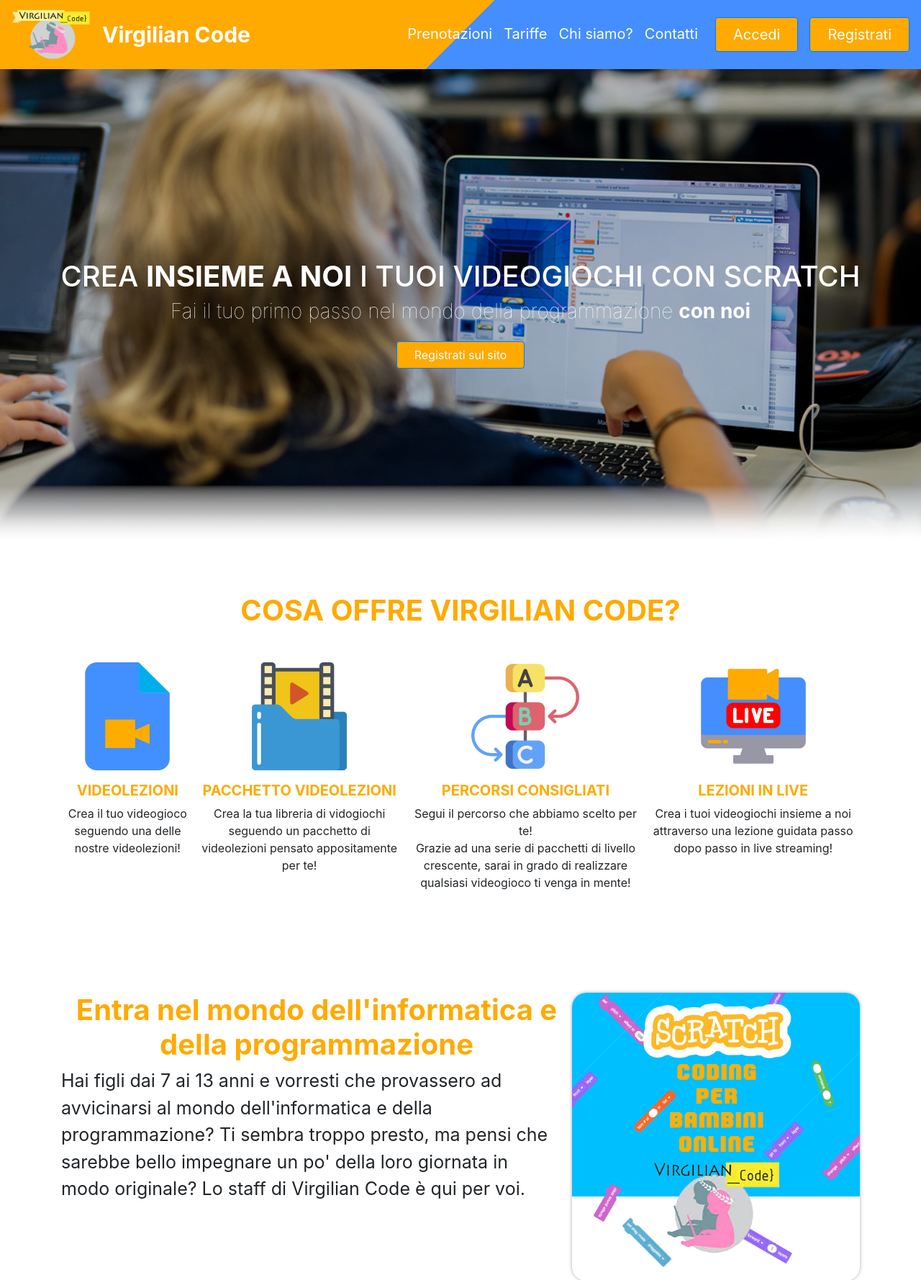
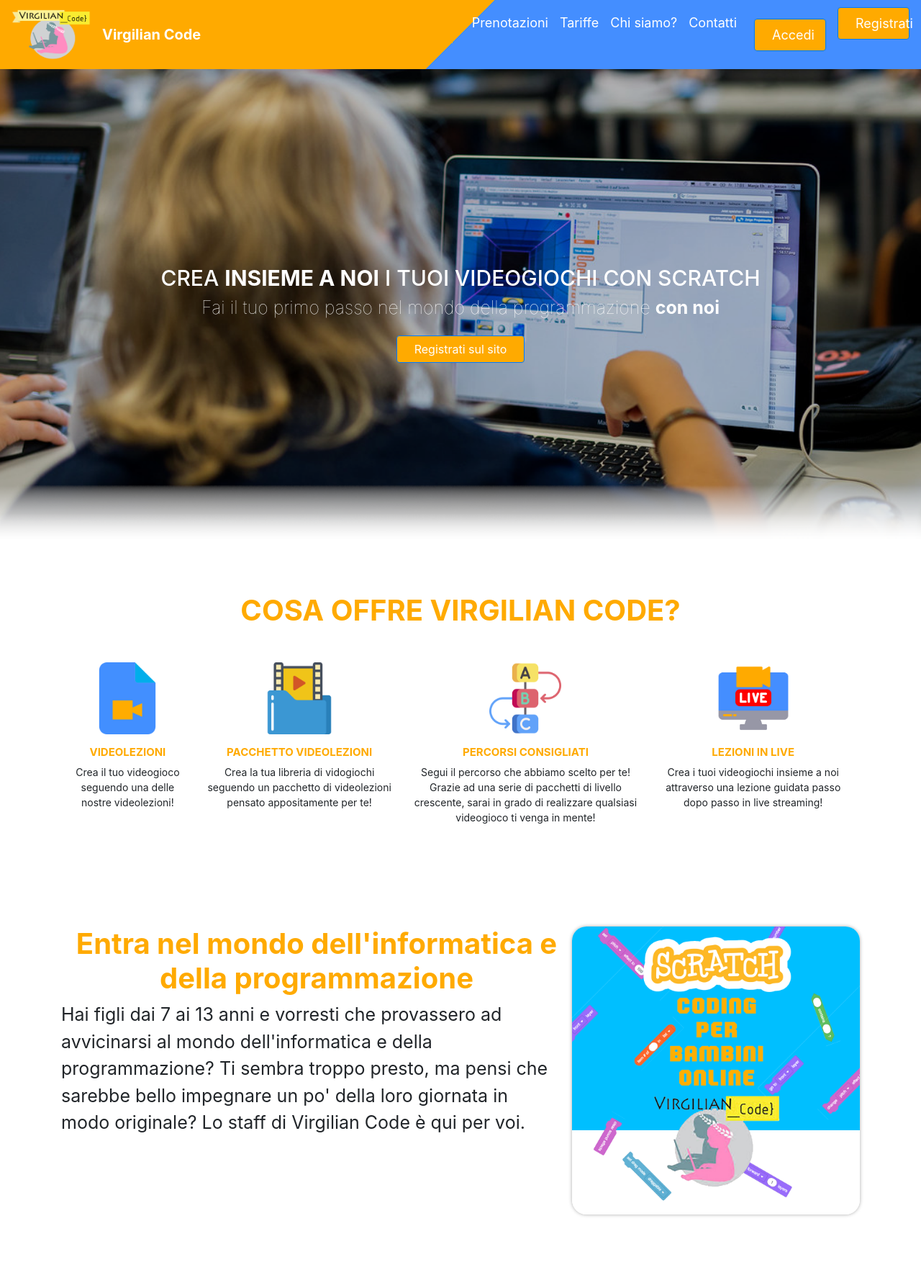
Before and after one commit to 241253/progetto_tecnologie_web, a Django app: page / in a window 1280 px wide. Shown: the top 1778 px of the page at 72% size. Run offline with Django 3.2, Linux system fonts and the light colour scheme; some libraries are stand-ins or nearby versions.

Commit message:
J: home mobile adjustment v1

```diff
--- a/static/css/home.css
+++ b/static/css/home.css
@@ -49,13 +49,7 @@ html, body
 
 .image-item img
 {
-	width: 250px;
-}
-
-.image-item h4
-{
-	font-weight: bold;
-	color: rgb(255,170,0);
+	width: 150px;
 }
 
 .image-item h5
@@ -89,3 +83,45 @@ html, body
 	box-shadow: 0 0 5px #aaaaaa;
 	border-radius: 20px;
 }
+
+/** BREAKPOINT **/
+/* Small devices (landscape phones, 576px and up)*/
+@media (min-width: 576px)
+{
+
+}
+
+/* Medium devices (tablets, 768px and up)*/
+@media (min-width: 768px)
+{
+
+}
+
+/* Large devices (desktops, 992px and up)*/
+@media (min-width: 992px)
+{
+	.cover-image h1
+	{
+		font-size: 30px
+	}
+
+	.cover-image h3
+	{
+		font-size: 25px;
+	}
+
+	.image-item h5 /*cosa offre*/
+	{
+		font-size: 15px;
+	}
+
+	.image-item p /*cosa offre*/
+	{
+		font-size: 14px;
+	}
+
+	.image-item img
+	{
+		width: 100px;
+	}
+}
--- a/static/css/style.css
+++ b/static/css/style.css
@@ -44,13 +44,18 @@
     background-color: rgb(255,170,0);
 }
 
-/* Footer */
-
+/* FOOTER */
 .footer {
     display: inline-block;
   width: 100%;
   color: white;
   text-align: center;
+}
+
+.footer img
+{
+    width: 275px;
+    height: 200px;
 }
 
 .footer-flex {
@@ -88,3 +93,63 @@
     float: right;
     margin-right: 2.5%;
 }
+
+/** BREAKPOINT **/
+/* Small devices (landscape phones, 576px and up)*/
+@media (min-width: 576px)
+{
+
+}
+
+/* Medium devices (tablets, 768px and up)*/
+@media (min-width: 768px)
+{
+    /* HEADER */
+    .nav-link.btn
+    {
+        width: 100px;
+        margin-right: auto;
+        margin-left: auto;
+    }
+
+    .nav-link
+    {
+        text-align: center;
+        font-size: 20px;
+    }
+
+    /* FOOTER */
+    .footer img
+    {
+        width: 200px;
+        height: 125px;
+    }
+
+    .footer-titles
+    {
+        font-size: 20px;
+    }
+
+    .footer-texts {
+        font-size: 15px;
+    }
+
+    .footer-icons-style
+    {
+        font-size: 45px;
+    }
+}
+
+/* Large devices (desktops, 992px and up)*/
+@media (min-width: 992px)
+{
+    .navbar_title
+    {
+        font-size: 20px;
+    }
+
+    .nav-link
+    {
+        font-size: 18px;
+    }
+}
--- a/templates/base.html
+++ b/templates/base.html
@@ -42,11 +42,11 @@
                     <li class="nav-item">
                         <a class="nav-link mr-3" style="color: white" href="#">Contatti</a>
                     </li>
-                    <li class="nav-item">
-                        <a class="nav-link btn btn-primary mr-3 px-4" style="color: white" href="#">Accedi</a>
+                    <li class="nav-item my-md-3">
+                        <a class="nav-link btn btn-primary mr-lg-3 px-xl-4 px-lg-3" style="color: white" href="#">Accedi</a>
                     </li>
                     <li class="nav-item">
-                        <a class="nav-link btn btn-primary px-4" style="color: white" href="#">Registrati</a>
+                        <a class="nav-link btn btn-primary px-xl-4 px-lg-3" style="color: white" href="#">Registrati</a>
                     </li>
                 </ul>
             </div>
@@ -68,7 +68,7 @@
                         </a>
                     </span>
                 </div>
-                <img src="{% static 'img/logo.png' %}" width="275px" height="200px" alt="virgilian_code_logo" loading="lazy" class="ml-5"/>
+                <img src="{% static 'img/logo.png' %}"  alt="virgilian_code_logo" loading="lazy" class="ml-lg-5 my-md-auto"/>
                 <div>
                     <h1 class="footer-titles"> Contatti </h1>
                     <p class="footer-texts"> telefono: 0376-1212122 </p>
--- a/templates/home.html
+++ b/templates/home.html
@@ -19,23 +19,23 @@
         <h1 class="mt-3 mb-5">COSA OFFRE VIRGILIAN CODE?</h1>
         <div class="image-container">
             <div class="image-item px-2">
-                <img src="{% static 'img/home/video.png' %}" style="width: 150px;"/>
+                <img src="{% static 'img/home/video.png' %}"/>
                 <h5 class="mt-3">VIDEOLEZIONI</h5>
                 <p>Crea il tuo videogioco seguendo una delle nostre videolezioni!</p>
             </div>
             <div class="image-item px-2">
-                <img src="{% static 'img/home/video-file.png' %}" style="width: 150px;"/>
+                <img src="{% static 'img/home/video-file.png' %}"/>
                 <h5 class="mt-3">PACCHETTO VIDEOLEZIONI</h5>
                 <p>Crea la tua libreria di vidogiochi seguendo un pacchetto di videolezioni pensato appositamente per te!</p>
             </div>
             <div class="image-item px-2">
-                <img src="{% static 'img/home/percorso_icon.png' %}" style="width: 150px;"/>
+                <img src="{% static 'img/home/percorso_icon.png' %}"/>
                 <h5 class="mt-3">PERCORSI CONSIGLIATI</h5>
                 <p>Segui il percorso che abbiamo scelto per te!
                     <br> Grazie ad una serie di pacchetti di livello crescente, sarai in grado di realizzare qualsiasi videogioco ti venga in mente!</p>
             </div>
             <div class="image-item px-2">
-                <img src="{% static 'img/home/streaming.png' %}" style="width: 150px;"/>
+                <img src="{% static 'img/home/streaming.png' %}"/>
                 <h5 class="mt-3">LEZIONI IN LIVE</h5>
                 <p>Crea i tuoi videogiochi insieme a noi attraverso una lezione guidata passo dopo passo in live streaming!</p>
             </div>
@@ -69,18 +69,23 @@ un figlio entusiasta, curioso e un po' di tempo per stare vicino a lui mentre im
         <div class="image-container">
             <div class="image-item px-2">
                 <img src="{% static 'img/home/computer.png' %}"/>
-                <h4 class="mt-3">PENSIERO COMPUTAZIONALE</h4>
+                <h5 class="mt-3">PENSIERO COMPUTAZIONALE</h5>
                 <p>Sviluppa con noi le basi del pensiero computazionale e del problem solving.</p>
             </div>
             <div class="image-item px-2">
                 <img src="{% static 'img/home/videogames.png' %}"/>
-                <h4 class="mt-3">IL TUO VIDEOGAME</h4>
+                <h5 class="mt-3">IL TUO VIDEOGAME</h5>
                 <p>Impara con noi a creare diversi giochi per la tua personale libreria di videogames.</p>
             </div>
             <div class="image-item px-2">
                 <img src="{% static 'img/home/think.png' %}"/>
-                <h4 class="mt-3">CREATIVITÀ</h4>
+                <h5 class="mt-3">CREATIVITÀ</h5>
                 <p>Dai sfogo alla tua creativià, alla tua fantasia e alle tue idee!</p>
+            </div>
+            <div class="image-item px-2">
+                <img src="{% static 'img/home/programmazione.png' %}"/>
+                <h5 class="mt-3">NUOVO LINGUAGGIO</h5>
+                <p>Impara con noi il tuo primo linguaggio di programmazione</p>
             </div>
         </div>
     </div>
```
Also changed, not shown: static/img/home/programmazione.png (added).
